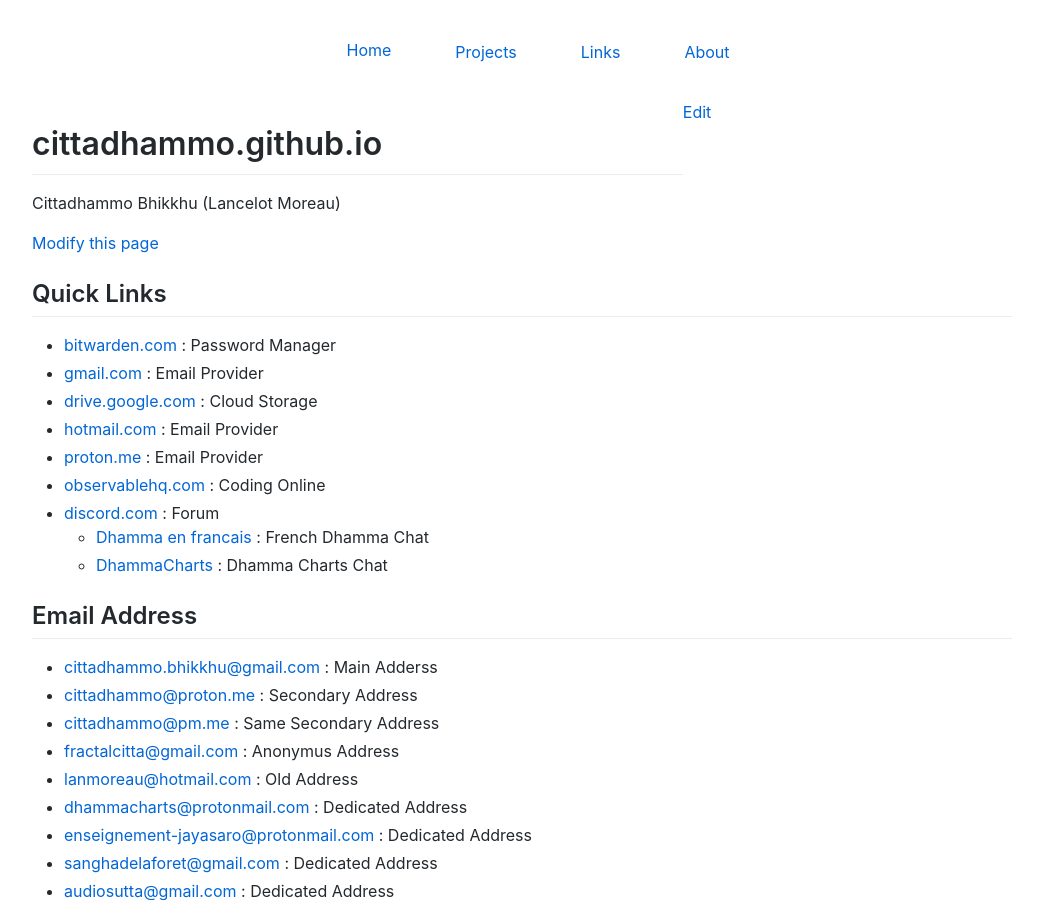
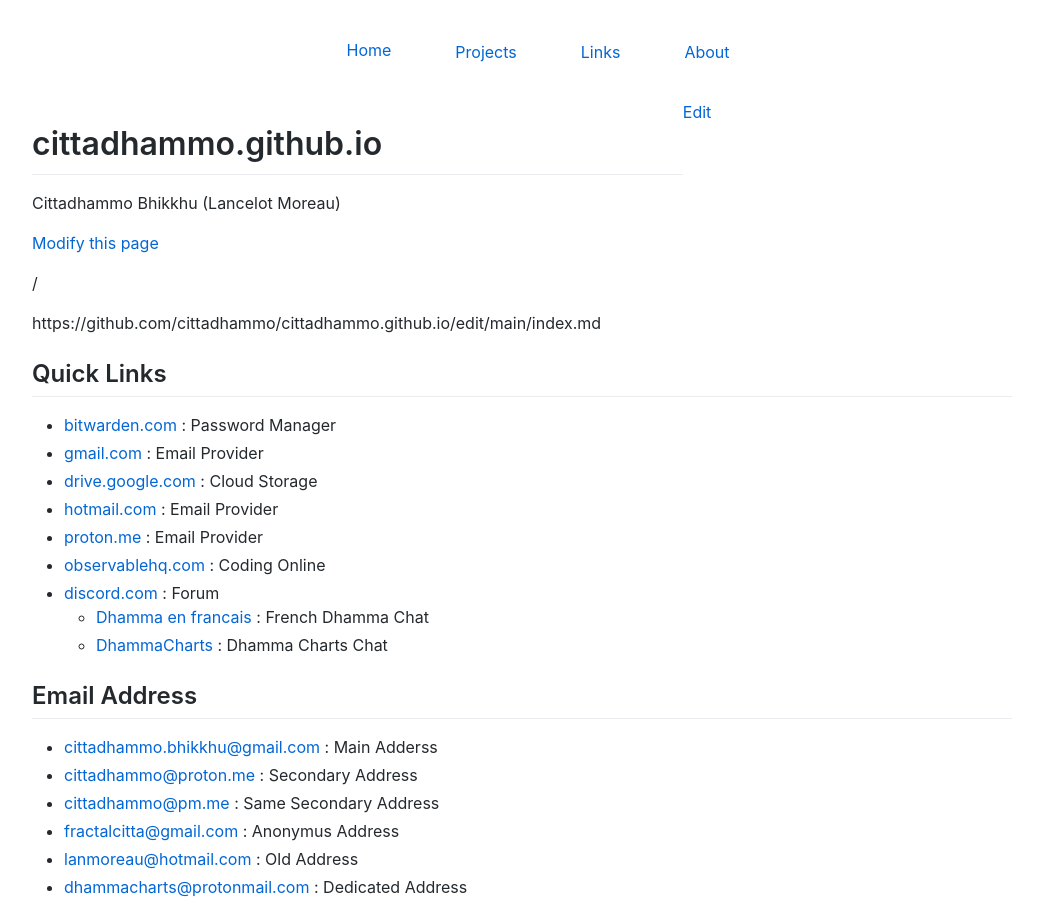
Before and after one commit to cittadhammo/old-personal-website, a Jekyll site: the page built from index.md, in a window 1280 px wide and 900 px high. Shown: the whole window, without its empty margins (118-1161 px from the left). Built offline with Jekyll 4.4.1, drawn with Linux system fonts in a browser that asks for light colours.

Commit message:
Update index.md

```diff
--- a/index.md
+++ b/index.md
@@ -6,6 +6,10 @@
 Cittadhammo Bhikkhu (Lancelot Moreau)
 
 [Modify this page](https://github.com/cittadhammo/cittadhammo.github.io/edit/main/index.md)
+
+{{page.url}}
+
+https://github.com/cittadhammo/cittadhammo.github.io/edit/main/index.md
 
 ## Quick Links
 
```
